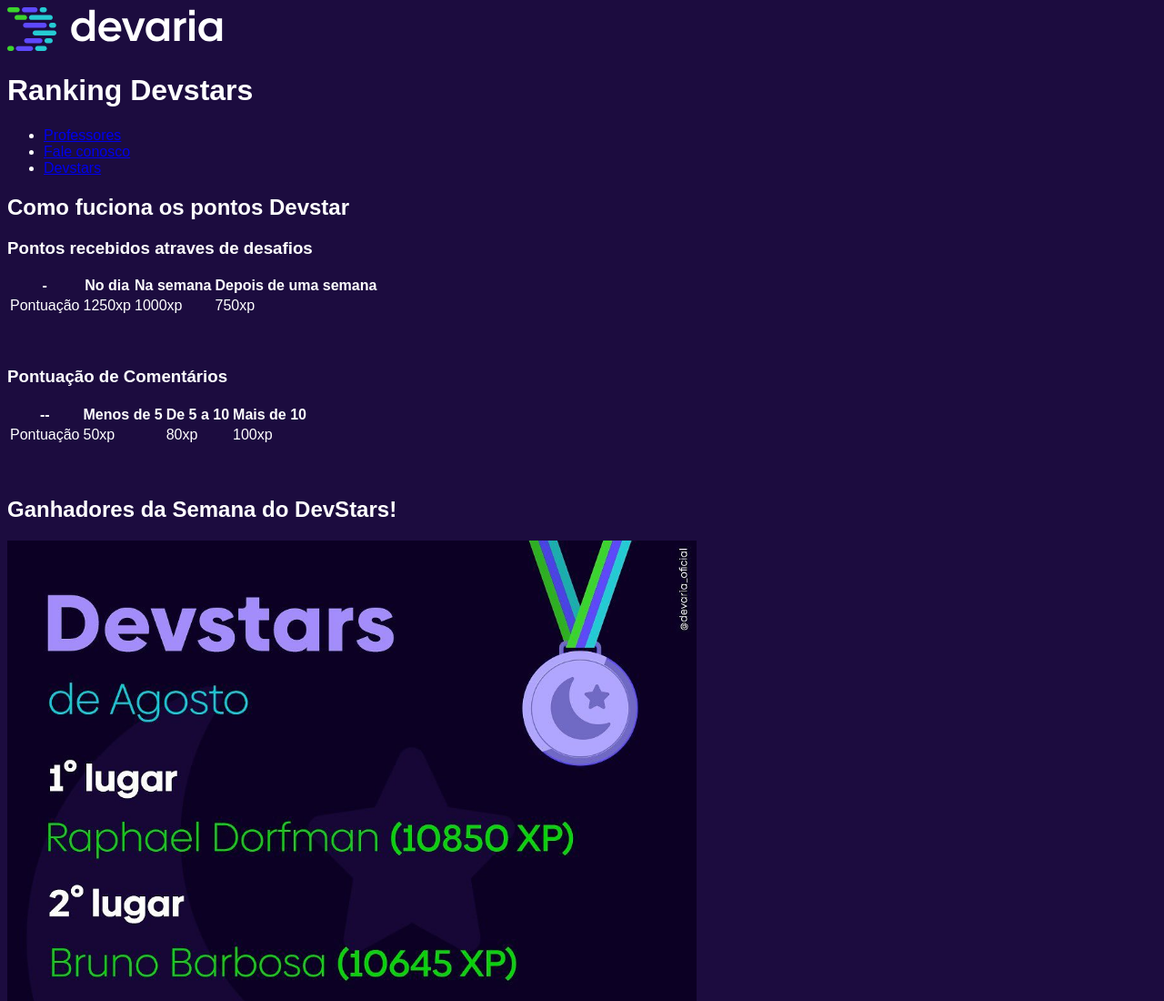
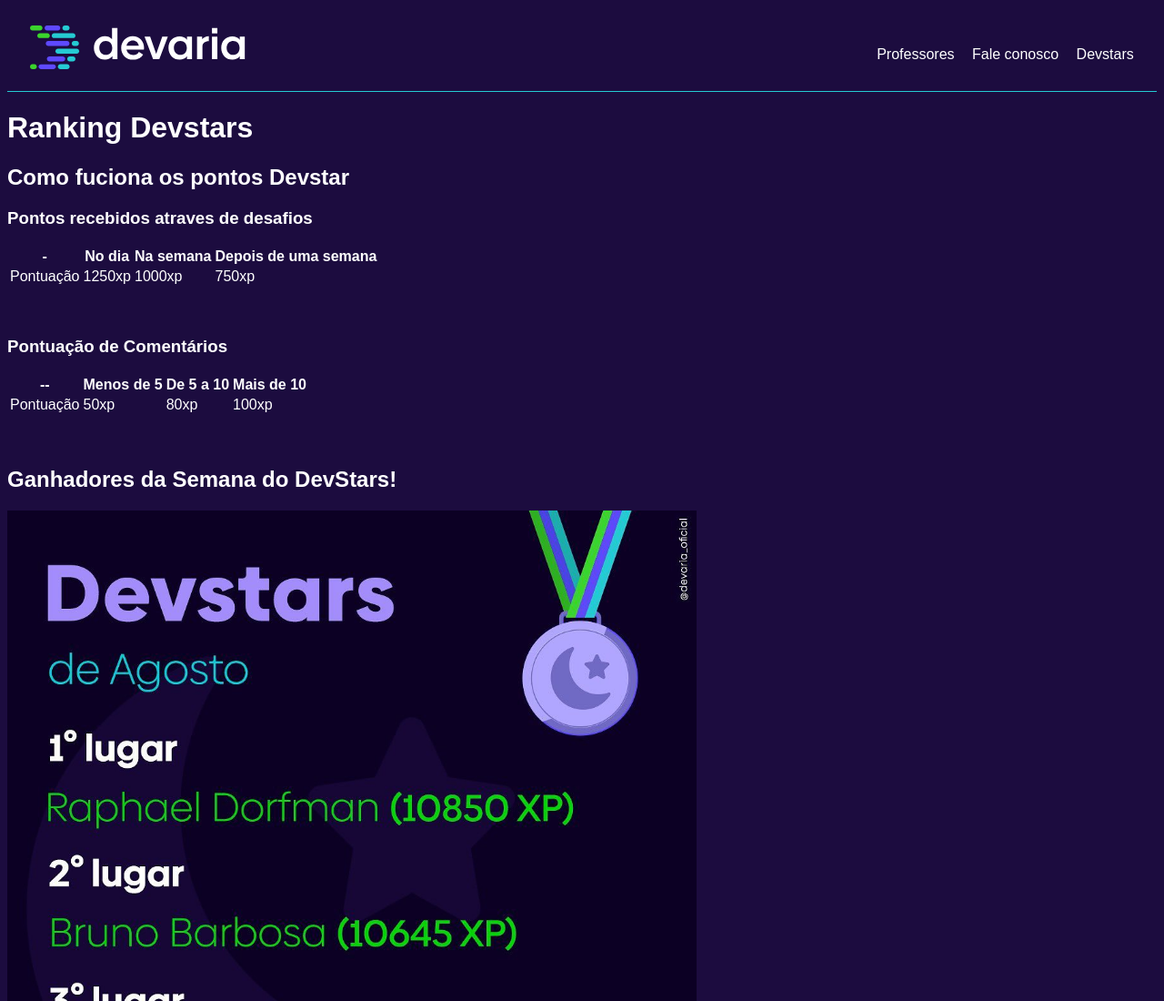
Before and after one commit to GabrielCiloe/Devaria-css, a plain HTML site: page devstar.html in a window 1280 px wide. Shown: the top 1100 px of the page at 91% size. Drawn offline with Linux system fonts and the light colour scheme.

Commit message:
3 parte do css com header estruturado

```diff
--- a/devstar.html
+++ b/devstar.html
@@ -14,8 +14,8 @@
                 <img src="public/Images/logo-devaria-02.471a6e86.svg " alt="Logo devaria"/>
             </a>
             <h1>Ranking Devstars</h1>
-            <nav class="letter-color">
-                <ul>
+            <nav>
+                <ul class="menu1">
                     <li><a href="Professores.html">Professores</a></li>
                     <li><a href="FaleConosco.html">Fale conosco</a></li>
                     <li><a href="devstar.html">Devstars</a></li>
--- a/public/css/header.css
+++ b/public/css/header.css
@@ -2,3 +2,45 @@
 .letter-color {
     color: white;
 }
+
+.link-logo {
+    display: block;
+    padding: 20px 25px;
+    border-bottom: 1px solid #25cbd3;
+}
+
+header nav ul {
+    padding: 0;
+    text-align: center;
+}
+
+header nav ul li {
+    display: inline-block;
+
+}
+
+header nav ul li:not(:last-child) {
+    margin-right: 15px ;
+
+}
+
+.menu1 li a {
+    color: #fff;
+    text-decoration: none;
+}
+
+.menu1 li a:hover{
+    color: #3bd42d;
+    text-decoration: underline;
+}
+
+@media only screen and (min-width: 992px) {
+    header {
+    position: relative;
+ }
+    .menu1 {
+        position: absolute;
+        right: 2%;
+        top: 18%;
+    }
+  }
```
Also changed, not shown: FaleConosco.html (+1 -1 lines), Professores.html (+1 -1 lines), index.html (+1 -1 lines).
